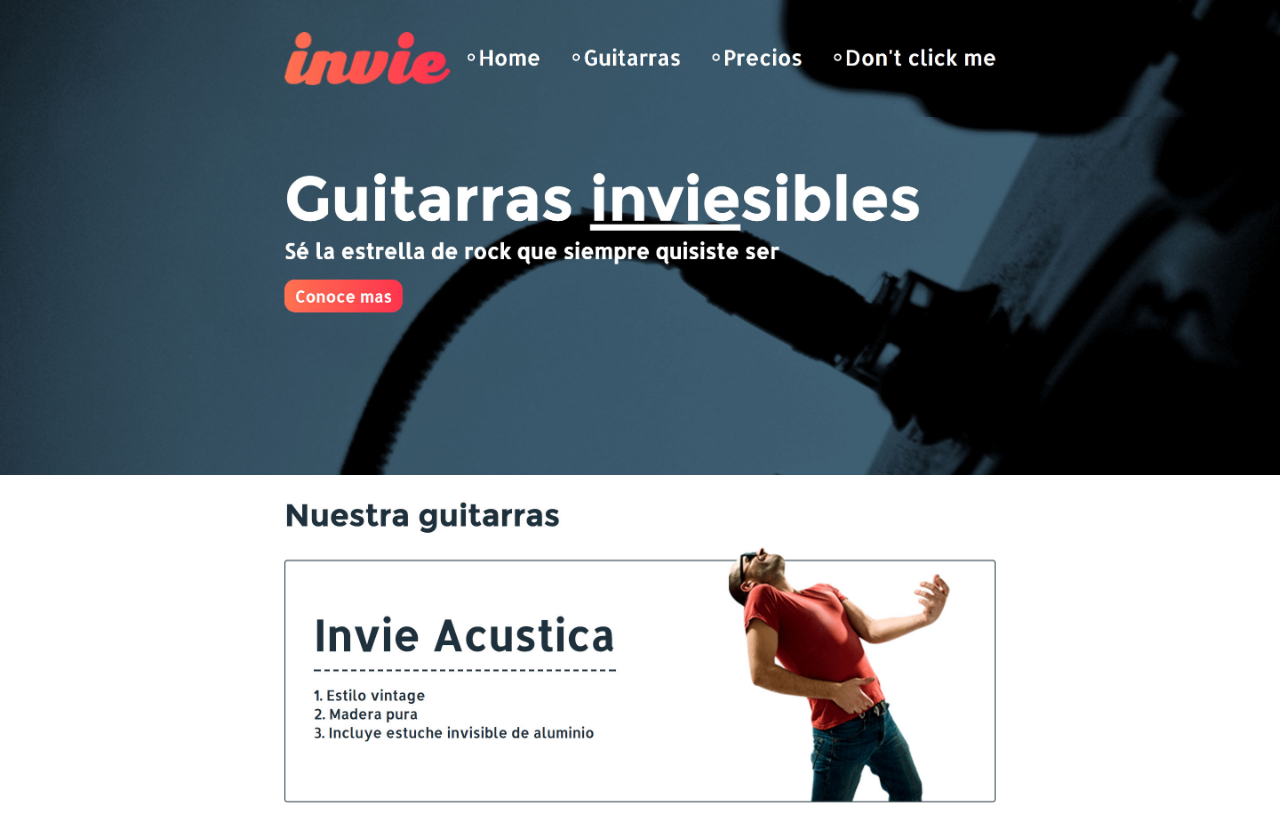
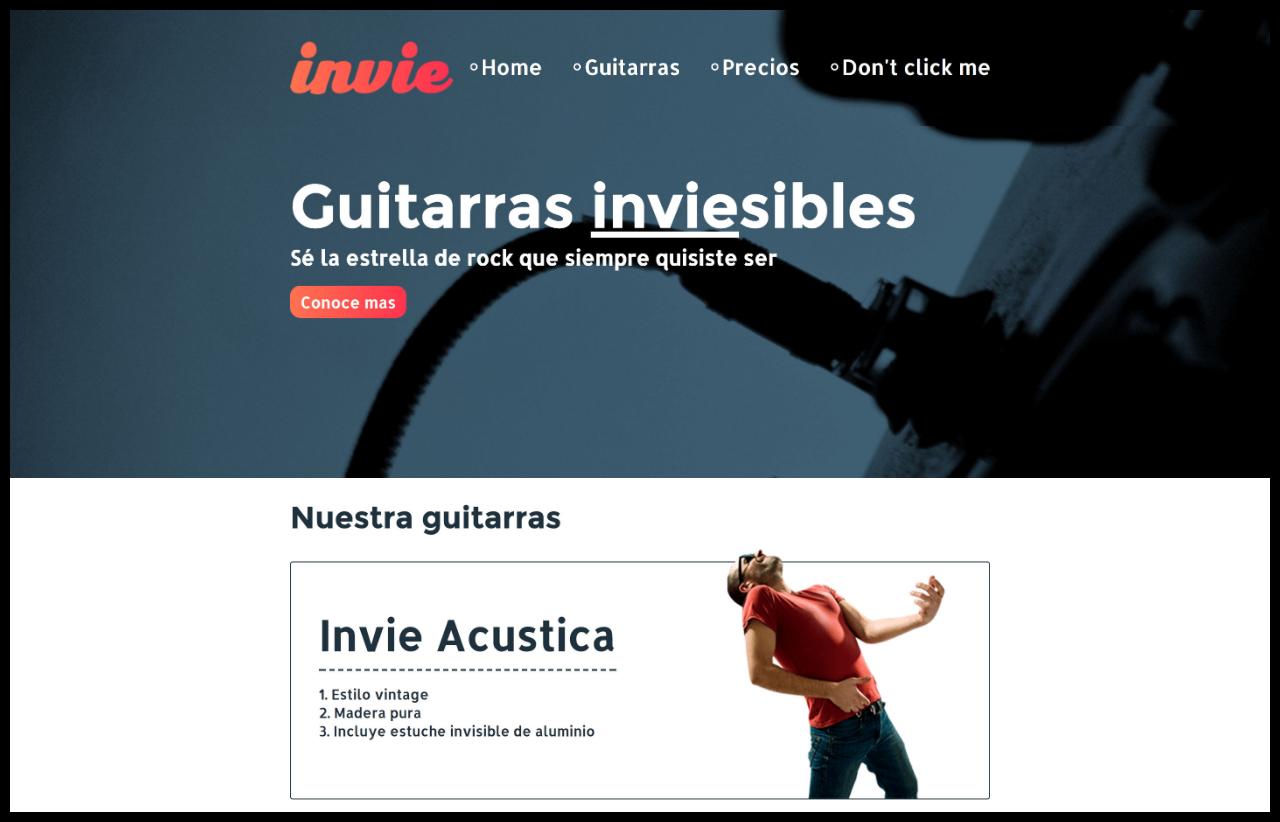
Before and after one commit to jecsham/invie-github, a plain HTML site: page index.html in a window 1280 px wide. Drawn offline with Linux system fonts and the light colour scheme.

Commit message:
hotfix 1

```diff
--- a/index.html
+++ b/index.html
@@ -6,6 +6,7 @@
     <style media="screen">
     body{
         margin: 0;
+        border: 10px solid;
     }
     img {
         max-width: 100%;
```
